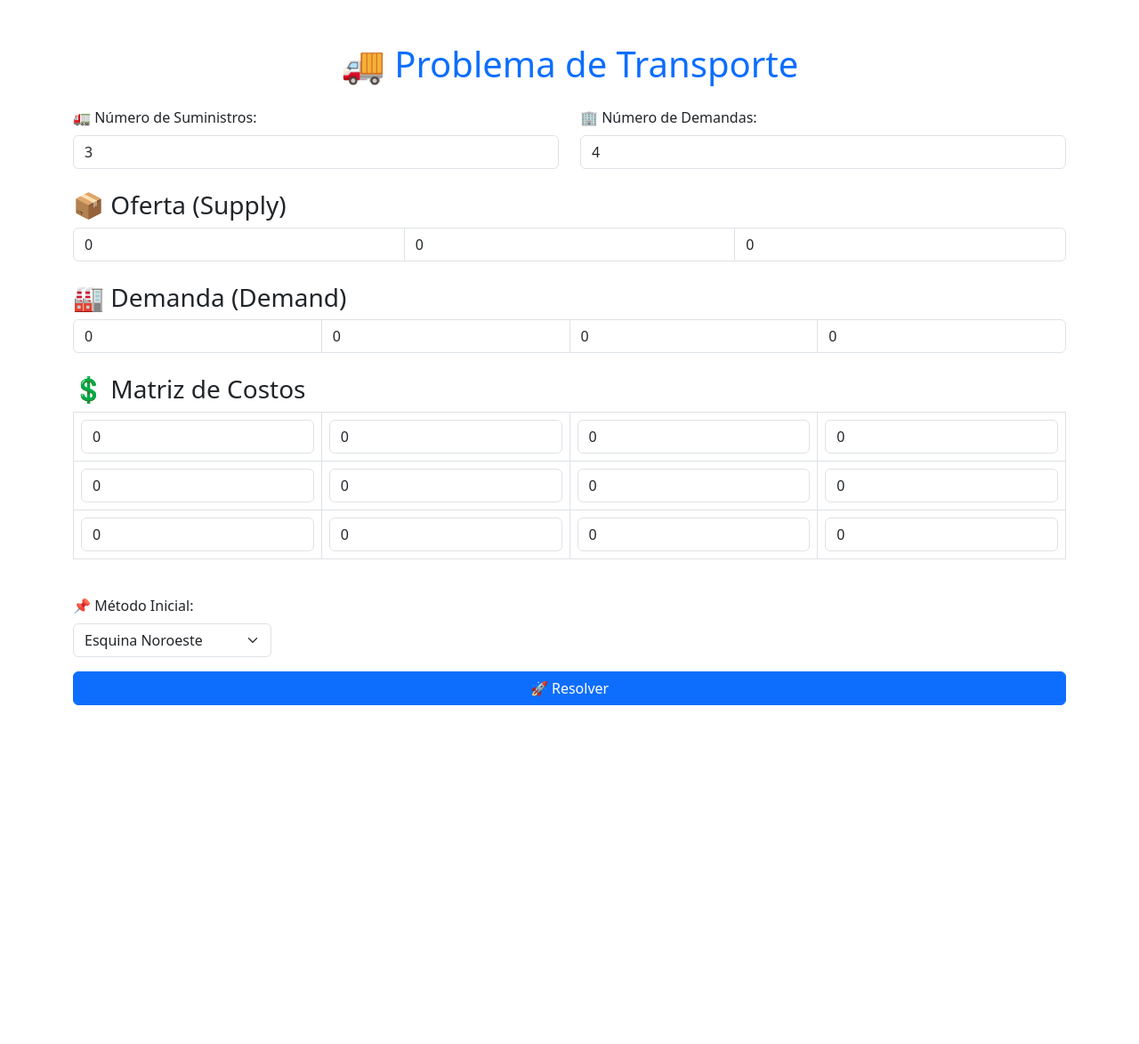
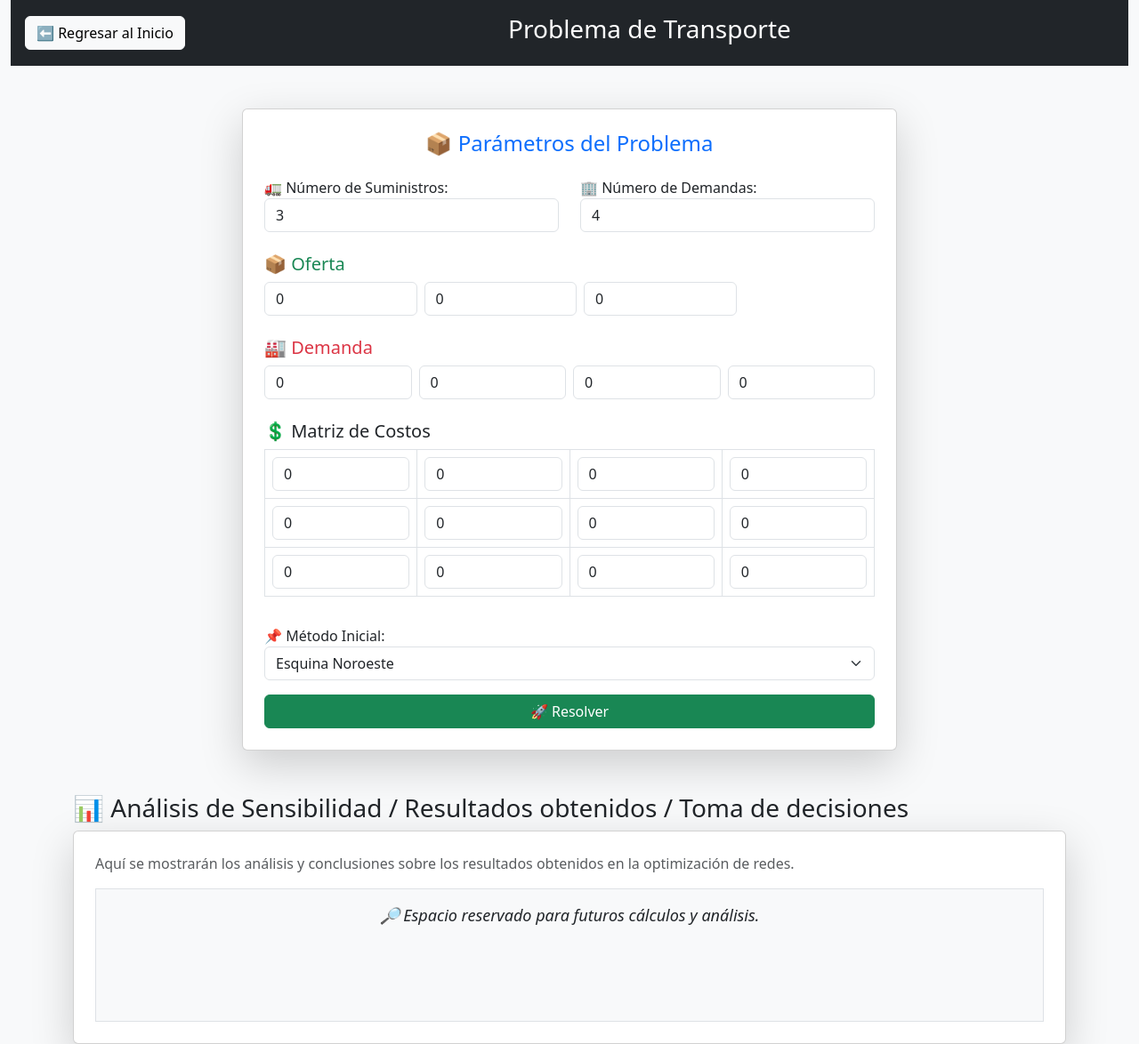
Before and after one commit to mateocarruce/ProyectoFinalINVESTIGACION, a Next.js app in the folder frontend/frontend/: page /transport in a window 1280 px wide. Shown: the whole page at 89% size. Before the commit the page ends 800 px from the top, so only its background shows below. Built offline with nearby package versions, Linux system fonts and the light colour scheme.

Commit message:
feat: :sparkles:

```diff
--- a/frontend/frontend/src/pages/transport.js
+++ b/frontend/frontend/src/pages/transport.js
@@ -1,6 +1,9 @@
+"use client";
 import { useState } from "react";
+import { useRouter } from "next/navigation";
 import { solveTransport } from "../services/transportService";
-import "bootstrap/dist/css/bootstrap.min.css";  // 📌 Importamos Bootstrap
+import "bootstrap/dist/css/bootstrap.min.css";
+import { Modal } from "react-bootstrap";  // ✅ Modal de Bootstrap para análisis de sensibilidad
 
 export default function TransportPage() {
   const [numSuppliers, setNumSuppliers] = useState(3);
@@ -13,6 +16,8 @@ export default function TransportPage() {
   const [method, setMethod] = useState("northwest");
   const [solution, setSolution] = useState(null);
   const [error, setError] = useState(null);
+  const [showModal, setShowModal] = useState(false);
+  const router = useRouter();
 
   const handleNumSuppliersChange = (e) => {
     const newNum = Number(e.target.value);
@@ -80,13 +85,26 @@ export default function TransportPage() {
   );
 
   return (
+    <div className="container-fluid bg-light min-vh-100">
+      {/* ✅ Navbar FIJO */}
+      <nav className="navbar navbar-dark bg-dark p-3">
+        <button onClick={() => router.push("/")} className="btn btn-light">
+          ⬅ Regresar al Inicio
+        </button>
+        <h3 className="text-white mx-auto">Problema de Transporte</h3>
+      </nav>
+
+      {/* Espacio para evitar solapamiento con el Navbar */}
       <div className="container mt-5">
-      <h1 className="text-center text-primary mb-4">🚚 Problema de Transporte</h1>
+        <div className="row justify-content-center">
+          <div className="col-md-8">
+            <div className="card shadow-lg p-4">
+              <h4 className="text-primary text-center">📦 Parámetros del Problema</h4>
 
-      <div className="row">
-        {/* Número de Suministros */}
+              {/* Sección de parámetros */}
+              <div className="row mt-3">
                 <div className="col-md-6">
-          <label className="form-label">🚛 Número de Suministros:</label>
+                  <label>🚛 Número de Suministros:</label>
                   <input
                     type="number"
                     className="form-control"
@@ -95,10 +113,8 @@ export default function TransportPage() {
                     onChange={handleNumSuppliersChange}
                   />
                 </div>
-
-        {/* Número de Demandas */}
                 <div className="col-md-6">
-          <label className="form-label">🏢 Número de Demandas:</label>
+                  <label>🏢 Número de Demandas:</label>
                   <input
                     type="number"
                     className="form-control"
@@ -109,37 +125,38 @@ export default function TransportPage() {
                 </div>
               </div>
 
-      {/* Sección para ingresar oferta (Supply) */}
-      <h3 className="mt-4">📦 Oferta (Supply)</h3>
-      <div className="input-group">
+              {/* Sección para ingresar oferta y demanda */}
+              <div className="mt-4">
+                <h5 className="text-success">📦 Oferta</h5>
+                <div className="d-flex gap-2">
                   {supply.map((value, i) => (
                     <input
                       key={i}
                       type="number"
-            className="form-control"
+                      className="form-control w-25"
                       value={value}
                       onChange={(e) => handleSupplyChange(i, e.target.value)}
                     />
                   ))}
                 </div>
 
-      {/* Sección para ingresar demanda (Demand) */}
-      <h3 className="mt-4">🏭 Demanda (Demand)</h3>
-      <div className="input-group">
+                <h5 className="text-danger mt-4">🏭 Demanda</h5>
+                <div className="d-flex gap-2">
                   {demand.map((value, i) => (
                     <input
                       key={i}
                       type="number"
-            className="form-control"
+                      className="form-control w-25"
                       value={value}
                       onChange={(e) => handleDemandChange(i, e.target.value)}
                     />
                   ))}
                 </div>
+              </div>
 
-      {/* Tabla para ingresar costos */}
+              {/* Matriz de Costos */}
               <div className="mt-4">
-        <h3>💲 Matriz de Costos</h3>
+                <h5 className="text-dark">💲 Matriz de Costos</h5>
                 <table className="table table-bordered">
                   <tbody>
                     {costs.map((row, i) => (
@@ -161,46 +178,52 @@ export default function TransportPage() {
               </div>
 
               {/* Método de selección */}
-      <label className="mt-4">
-        📌 Método Inicial:
-        <select
-          className="form-select mt-2"
-          value={method}
-          onChange={(e) => setMethod(e.target.value)}
-        >
+              <div className="mt-3">
+                <label>📌 Método Inicial:</label>
+                <select className="form-select" value={method} onChange={(e) => setMethod(e.target.value)}>
                   <option value="northwest">Esquina Noroeste</option>
                   <option value="minimum_cost">Costo Mínimo</option>
                   <option value="vogel">Aproximación de Vogel</option>
                 </select>
-      </label>
+              </div>
 
-      {/* Botón para resolver */}
-      <button className="btn btn-primary w-100 mt-3" onClick={handleSubmit}>
+              {/* Botón Resolver */}
+              <button className="btn btn-success w-100 mt-3" onClick={handleSubmit}>
                 🚀 Resolver
               </button>
+            </div>
+          </div>
+        </div>
 
-      {/* Sección de resultados */}
-      {solution && solution.status === "success" && (
-        <div className="mt-4 p-4 bg-light rounded border">
-          {/* 🔹 Mensaje de balanceo */}
-          {solution.balance_message && (
-            <p className="alert alert-warning text-center">{solution.balance_message}</p>
-          )}
-
-          <h2 className="text-success text-center">
-            📊 Costo Total: {solution.total_cost}
-          </h2>
-
-          <h3 className="mt-4">🛠 Solución Inicial:</h3>
+        {/* Resultados */}
+        {solution && (
+          <div className="mt-5">
+            <h2 className="text-success text-center">✅ Resultados</h2>
+            <h4 className="text-primary">📊 Costo Total: {solution.total_cost}</h4>
+            <h5>🛠 Solución Inicial:</h5>
             {renderMatrixTable(solution.initial_solution)}
-
-          <h3 className="mt-4">🏆 Solución Óptima:</h3>
+            <h5>🏆 Solución Óptima:</h5>
             {renderMatrixTable(solution.optimal_solution)}
           </div>
         )}
 
-      {/* Error */}
-      {error && <p className="alert alert-danger mt-4 text-center">{error}</p>}
+        {/* ✅ NUEVO APARTADO DE ANÁLISIS DE SENSIBILIDAD */}
+        <div className="mt-5">
+            <h3 className="text-dark">📊 Análisis de Sensibilidad / Resultados obtenidos / Toma de decisiones</h3>
+            <div className="card shadow-lg p-4 bg-white">
+              <p className="text-muted">
+                Aquí se mostrarán los análisis y conclusiones sobre los resultados obtenidos en la optimización de
+                redes.
+              </p>
+              <div
+                className="border p-3 bg-light"
+                style={{ minHeight: "150px", fontSize: "18px", textAlign: "center" }}
+              >
+                <em>🔎 Espacio reservado para futuros cálculos y análisis.</em>
+              </div>
+            </div>
+          </div>
+      </div>
     </div>
   );
 }
```
Lines whose indentation alone changed are shown as unchanged.
